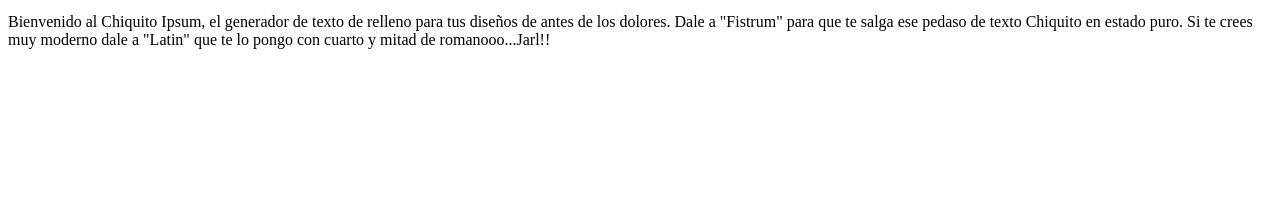
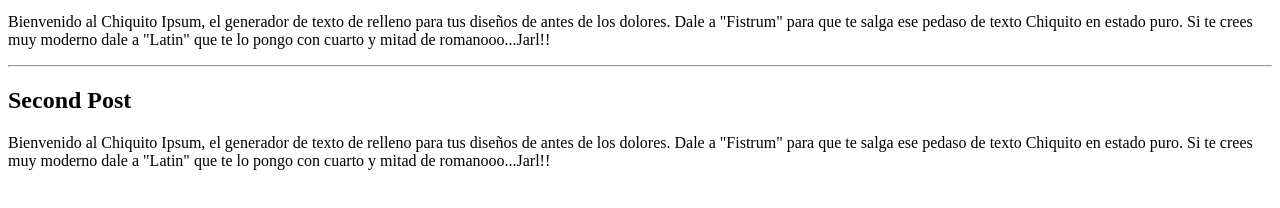
Before and after one commit to EmiMLG/my-blog, a plain HTML site: page index.html in a window 1280 px wide. Shown: the part 396-604 px from the top of the page. Drawn offline with Linux system fonts and the light colour scheme.

Commit message:
added second post

```diff
--- a/index.html
+++ b/index.html
@@ -11,5 +11,13 @@
         Dale a "Fistrum" para que te salga ese pedaso de texto Chiquito en estado puro. Si te crees muy moderno dale a "Latin"
         que te lo pongo con cuarto y mitad de romanooo...Jarl!!</p>
 
+        <hr/>
+        <h2> Second Post</h2>
+
+        <p>Bienvenido al Chiquito Ipsum, el generador de texto de relleno para tus diseños de antes de los dolores.
+        Dale a "Fistrum" para que te salga ese pedaso de texto Chiquito en estado puro. Si te crees muy moderno dale a "Latin"
+        que te lo pongo con cuarto y mitad de romanooo...Jarl!!</p>
+
+
     </body>
 </html>
```
